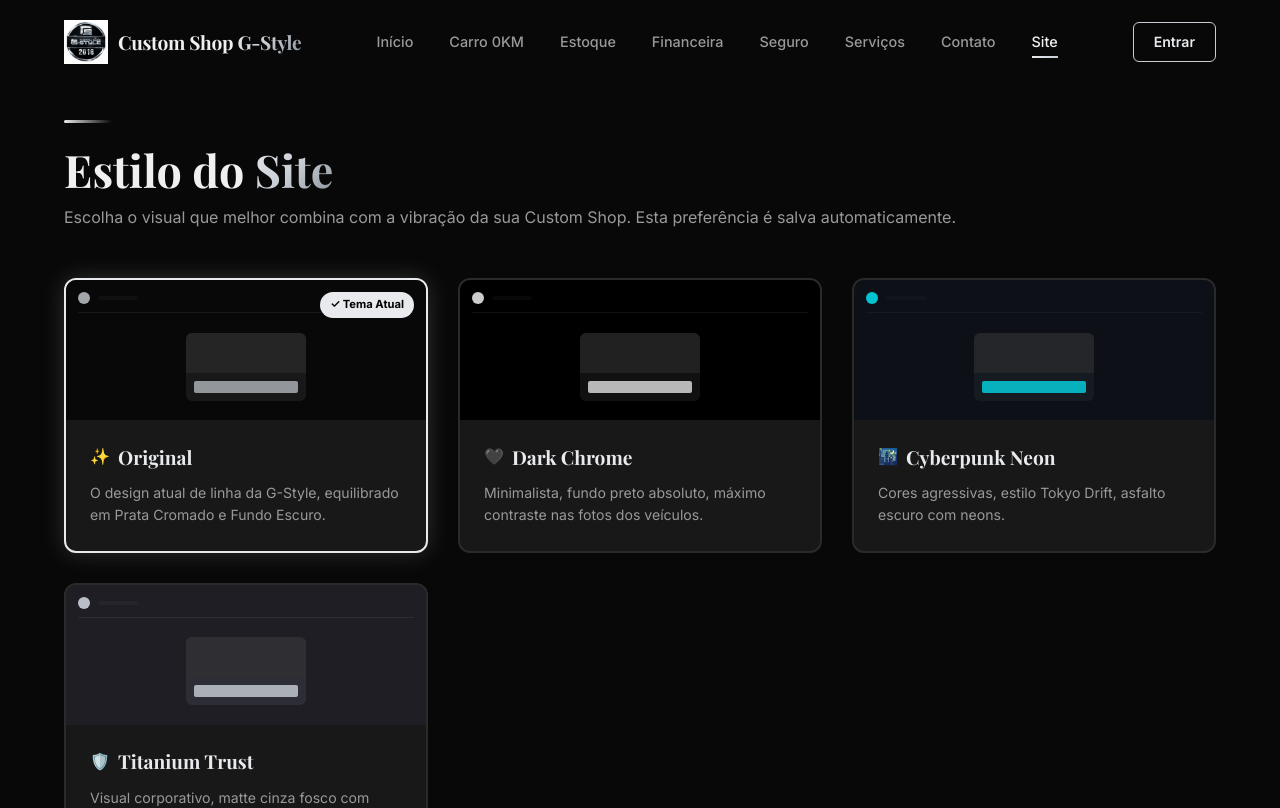
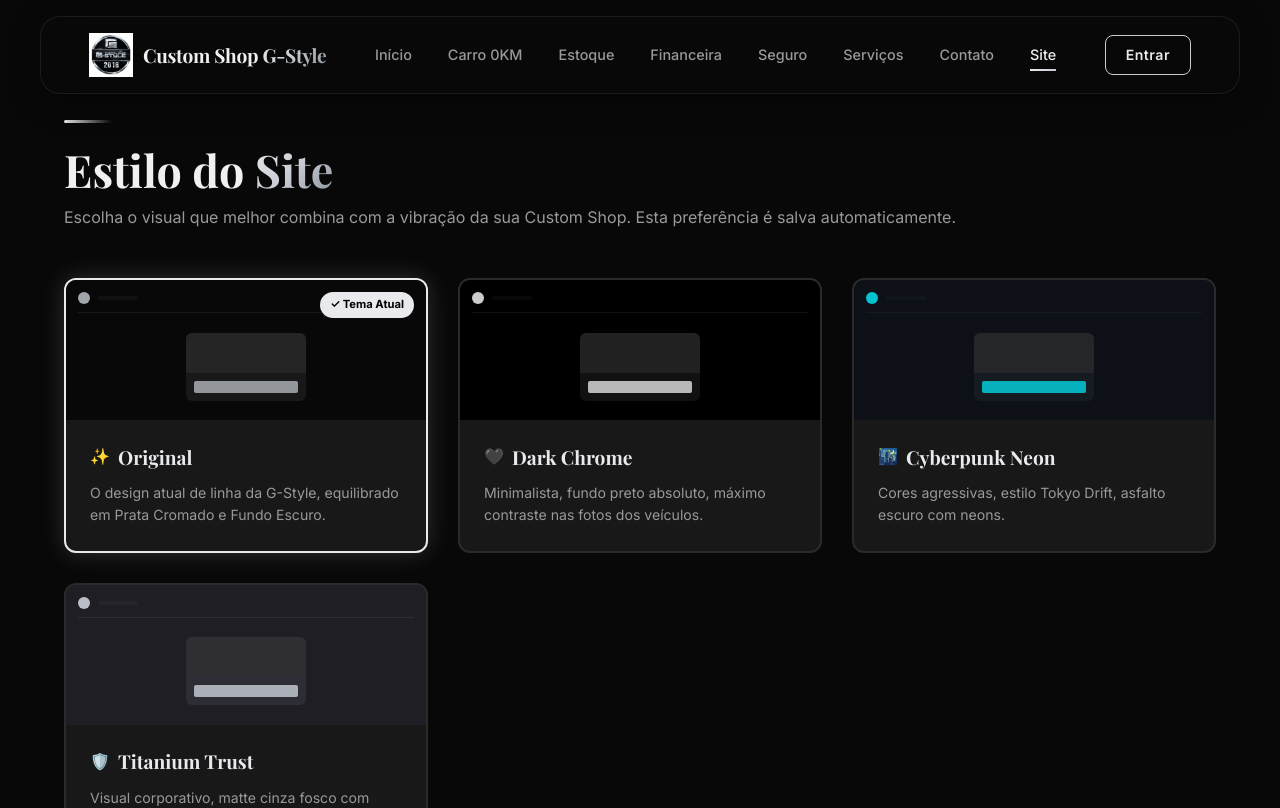
Before and after one commit to maicontsuda/gstyle, a React (Vite) app in the folder client/: page /site in a window 1280 px wide. Shown: the top 808 px of the page. Built offline with nearby package versions, Linux system fonts and the light colour scheme.

Commit message:
style(ui): global futuristic upgrade with glassmorphism and modern glow effects

```diff
--- a/client/src/components/CarCard.css
+++ b/client/src/components/CarCard.css
@@ -20,7 +20,7 @@
   position: absolute;
   top: 10px; left: 10px;
   background: rgba(0,0,0,0.7);
-  color: var(--gold);
+  color: var(--chrome-light);
   font-size: 0.72rem;
   font-weight: 700;
   padding: 4px 10px;
@@ -40,7 +40,7 @@
 .status-used { background: rgba(59,130,246,0.2); color: #60a5fa; }
 
 .car-card-body { padding: 20px; flex: 1; display: flex; flex-direction: column; gap: 6px; }
-.car-card-tipo { font-size: 0.75rem; color: var(--gold); font-weight: 600; text-transform: uppercase; letter-spacing: .5px; }
+.car-card-tipo { font-size: 0.75rem; color: var(--chrome-light); font-weight: 600; text-transform: uppercase; letter-spacing: .5px; }
 .car-card-name {
   font-family: 'Playfair Display', serif;
   font-size: 1.15rem;
@@ -65,11 +65,11 @@
 .car-card-price {
   font-size: 1.2rem;
   font-weight: 700;
-  color: var(--gold);
+  color: var(--chrome-light);
 }
 .car-card-cta {
   font-size: 0.8rem;
   color: var(--text-muted);
   transition: color 0.2s;
 }
-.car-card:hover .car-card-cta { color: var(--gold); }
+.car-card:hover .car-card-cta { color: var(--chrome-light); }
--- a/client/src/components/Navbar.css
+++ b/client/src/components/Navbar.css
@@ -1,16 +1,28 @@
 .navbar {
   position: fixed;
-  top: 0; left: 0; right: 0;
+  top: 16px; left: 50%;
+  transform: translateX(-50%);
+  width: calc(100% - 48px);
+  max-width: 1200px;
   z-index: 100;
-  padding: 20px 0;
-  transition: all 0.3s ease;
+  padding: 16px 24px;
+  transition: all 0.4s cubic-bezier(0.175, 0.885, 0.32, 1.275);
+  border-radius: 20px;
+  background: rgba(10, 10, 10, 0.4);
+  backdrop-filter: blur(20px);
+  -webkit-backdrop-filter: blur(20px);
+  border: 1px solid rgba(255, 255, 255, 0.08);
+  box-shadow: 0 8px 32px rgba(0,0,0,0.3);
 }
 .navbar.scrolled {
-  background: rgba(8,8,8,0.92);
-  -webkit-backdrop-filter: blur(14px);
-  backdrop-filter: blur(14px);
-  padding: 12px 0;
-  border-bottom: 1px solid var(--border);
+  top: 0;
+  width: 100%;
+  max-width: 100%;
+  border-radius: 0;
+  background: rgba(8, 8, 12, 0.85);
+  border: none;
+  border-bottom: 1px solid rgba(255, 255, 255, 0.05);
+  padding: 12px 24px;
 }
 .navbar-inner {
   display: flex;
--- a/client/src/index.css
+++ b/client/src/index.css
@@ -70,18 +70,43 @@ h1, h2, h3 { font-family: 'Playfair Display', serif; line-height: 1.2; }
   align-items: center;
   gap: 8px;
   padding: 12px 28px;
-  border-radius: 6px;
+  border-radius: 8px;
   font-weight: 600;
   font-size: 0.95rem;
+  letter-spacing: 0.5px;
   cursor: pointer;
   border: none;
-  transition: all var(--transition);
+  transition: all 0.3s cubic-bezier(0.175, 0.885, 0.32, 1.275);
+  position: relative;
+  overflow: hidden;
 }
+.btn::after {
+  content: '';
+  position: absolute;
+  top: -50%;
+  left: -50%;
+  width: 200%;
+  height: 200%;
+  background: linear-gradient(to right, transparent, rgba(255,255,255,0.1), transparent);
+  transform: rotate(45deg);
+  transition: all 0.5s ease;
+  opacity: 0;
+}
+.btn:hover::after {
+  opacity: 1;
+  left: 100%;
+}
+
 .btn-primary {
   background: linear-gradient(135deg, var(--chrome-light), var(--chrome), #6e737a);
   color: #010101;
+  box-shadow: 0 4px 15px rgba(200, 205, 212, 0.15);
 }
-.btn-primary:hover { filter: brightness(1.15); transform: translateY(-2px); box-shadow: 0 6px 20px rgba(200,205,212,0.25); }
+.btn-primary:hover {
+  filter: brightness(1.2);
+  transform: translateY(-3px) scale(1.02);
+  box-shadow: 0 8px 25px rgba(200, 205, 212, 0.35);
+}
 
 .btn-outline {
   background: transparent;
@@ -112,13 +137,31 @@ h1, h2, h3 { font-family: 'Playfair Display', serif; line-height: 1.2; }
 
 /* ─── Cards ───────────────────────────────── */
 .card {
-  background: var(--bg-card);
-  border: 1px solid var(--border);
-  border-radius: var(--radius);
+  background: rgba(15, 15, 15, 0.5); /* Semi-transparent base */
+  backdrop-filter: blur(16px);
+  -webkit-backdrop-filter: blur(16px);
+  border: 1px solid rgba(255, 255, 255, 0.05);
+  border-radius: 12px;
   overflow: hidden;
-  transition: all var(--transition);
+  transition: all 0.4s cubic-bezier(0.175, 0.885, 0.32, 1.275);
+  position: relative;
+  z-index: 1;
 }
-.card:hover { transform: translateY(-4px); box-shadow: var(--shadow), var(--shadow-chrome); border-color: rgba(200,205,212,0.2); }
+.card::before {
+  content: ''; position: absolute; inset: 0;
+  border-radius: 12px;
+  padding: 1px;
+  background: linear-gradient(135deg, rgba(255,255,255,0.1), transparent);
+  -webkit-mask: linear-gradient(#fff 0 0) content-box, linear-gradient(#fff 0 0);
+  -webkit-mask-composite: xor;
+  mask-composite: exclude;
+  z-index: -1;
+}
+.card:hover {
+  transform: translateY(-6px);
+  box-shadow: 0 16px 40px rgba(0,0,0,0.4), var(--shadow-chrome);
+  border-color: rgba(255,255,255,0.2);
+}
 
 /* ─── Forms ───────────────────────────────── */
 input, select, textarea {
--- a/client/src/pages/Estoque.css
+++ b/client/src/pages/Estoque.css
@@ -31,13 +31,13 @@
 .btn-limpar {
   background: none;
   border: none;
-  color: var(--gold);
+  color: var(--chrome-light);
   cursor: pointer;
   font-size: 0.82rem;
   font-weight: 600;
   padding: 0;
 }
-.btn-limpar:hover { text-decoration: underline; }
+.btn-limpar:hover { text-decoration: underline; color: var(--chrome); }
 .filter-group { display: flex; flex-direction: column; gap: 6px; }
 .filter-row { display: grid; grid-template-columns: 1fr 1fr; gap: 8px; }
 .estoque-main { min-width: 0; }
@@ -60,8 +60,8 @@
   font-size: 0.88rem;
   transition: all 0.2s;
 }
-.pag-btn:hover { border-color: var(--gold); color: var(--gold); }
-.pag-btn.active { background: var(--gold); color: #000; border-color: var(--gold); font-weight: 700; }
+.pag-btn:hover { border-color: var(--chrome-light); color: var(--chrome-light); }
+.pag-btn.active { background: var(--chrome-light); color: #000; border-color: var(--chrome-light); font-weight: 700; text-shadow: none; box-shadow: 0 0 10px rgba(255,255,255,0.4); }
 
 @media (max-width: 900px) {
   .estoque-layout { grid-template-columns: 1fr; }
```
Also changed, not shown: client/src/pages/Home.css (+14 -5 lines).
